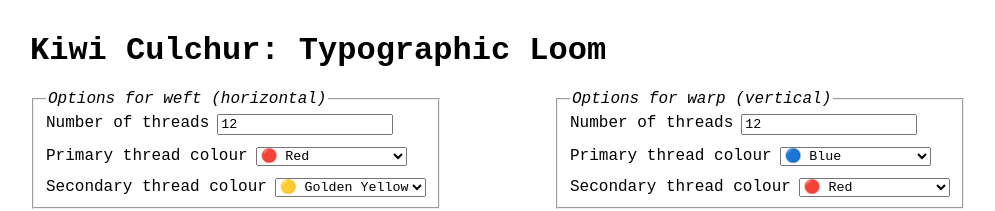
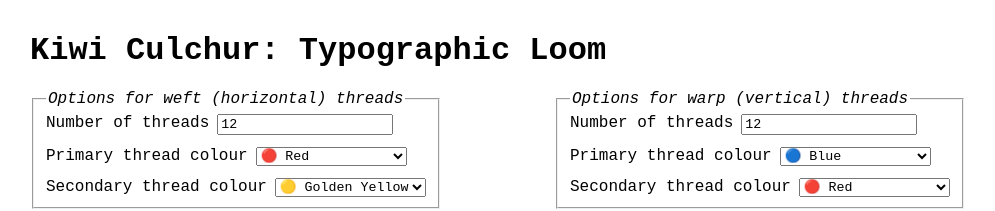
Before and after one commit to MDNSenevi/MDNS_type-here-2025, a plain HTML site: page index.html in a window 1280 px wide. Shown: the top 211 px of the page, without its empty margins (98-1093 px from the left). Drawn offline with nearby package versions, Linux system fonts and the light colour scheme.

Commit message:
Clarified titles

```diff
--- a/index.html
+++ b/index.html
@@ -47,7 +47,7 @@
                <!-- <input type="color" name="colour-picker" id="col-pick"> -->
 
                <fieldset>
-                    <legend>Options for weft (horizontal)</legend>
+                    <legend>Options for weft (horizontal) threads</legend>
                     <div class="field">
                          <label for="num-threads">Number of threads</label>
                          <input type="text" inputmode="numeric" pattern="[0-9]*" id="num-warp" name="num-threads" min="1" max="23" value="12">
@@ -74,7 +74,7 @@
                     </div>
                </fieldset>
                <fieldset>
-                    <legend>Options for warp (vertical)</legend>
+                    <legend>Options for warp (vertical) threads</legend>
                     <div class="field">
                          <label for="num-threads">Number of threads</label>
                          <input type="text" inputmode="numeric" pattern="[0-9]*" id="num-weft" name="num-threads" min="1" max="23" value="12">
```
